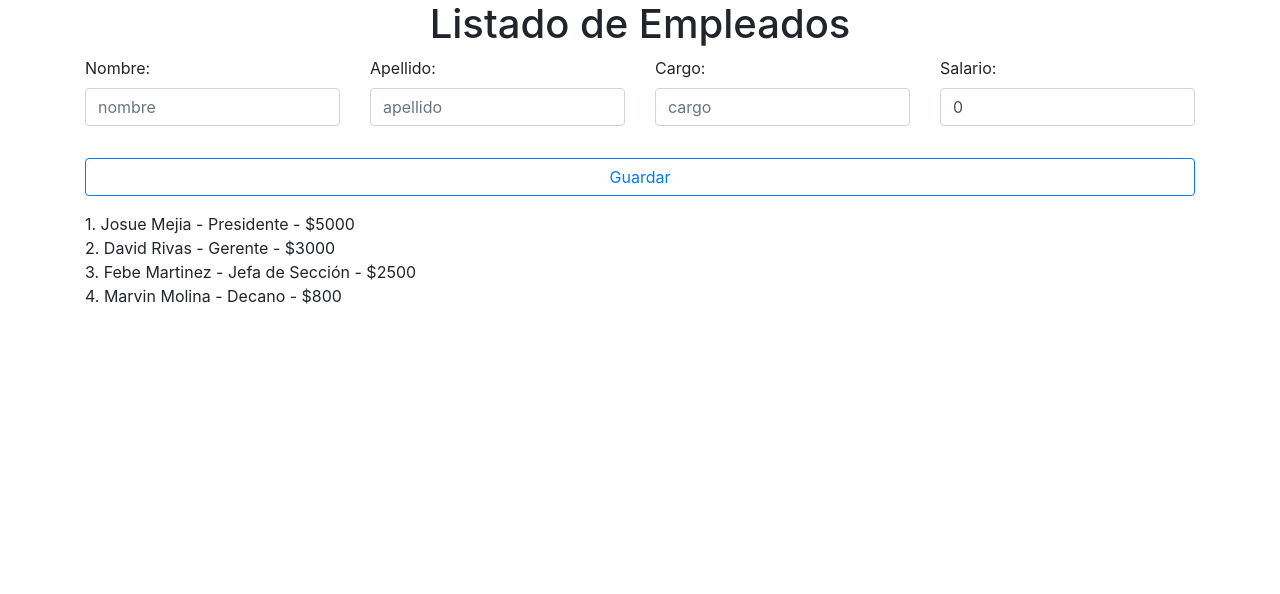
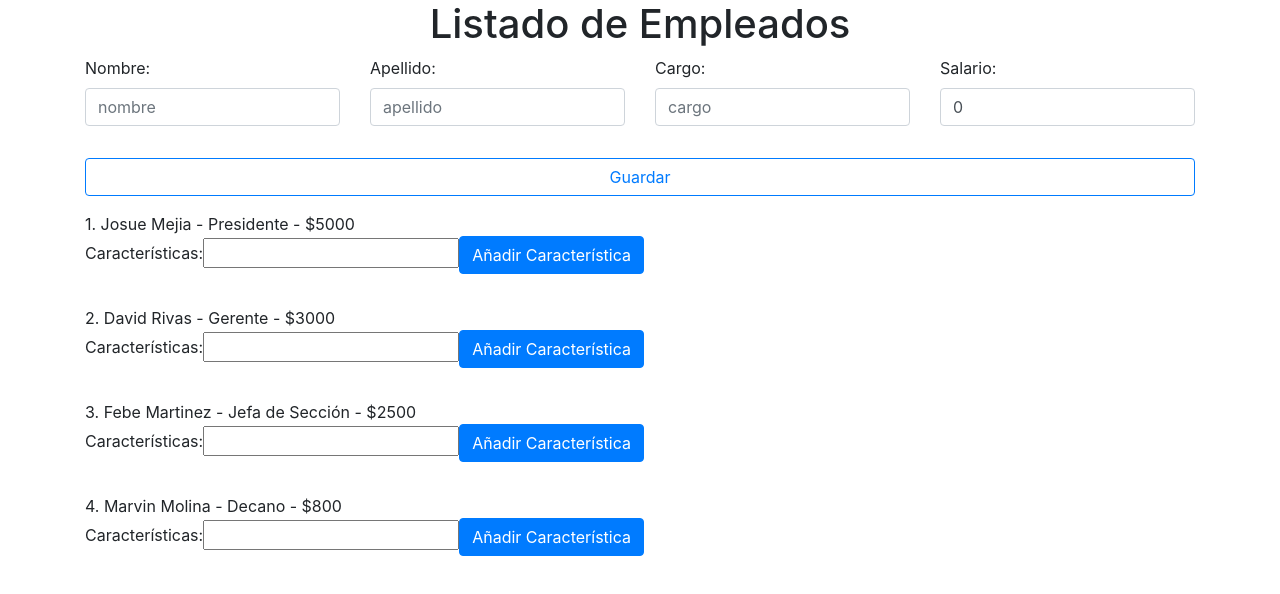
Before and after one commit to joshuamejia20/app-empleados, an Angular app: page / in a window 1280 px wide. Shown: the top 594 px of the page. Built offline with nearby package versions, Linux system fonts and the light colour scheme.

Commit message:
clase 27092023

```diff
--- a/src/app/app.component.html
+++ b/src/app/app.component.html
@@ -35,12 +35,4 @@
   </div>
 </div>
 
-<div class="container mt-3">
-  <div class="row">
-    <div class="col">
-      <div *ngFor="let empleado of empleados; let i = index">
-        {{ (i+1) }}. {{empleado.nombre}} {{empleado.apellido}} - {{empleado.cargo}} - ${{empleado.salario}}
-      </div>
-    </div>
-  </div>
-</div>
+<app-empleado-hijo-c *ngFor="let empleado of empleados; let i = index" [empleadoLista]="empleado" [indice]="i"></app-empleado-hijo-c>
--- a/src/app/app.module.ts
+++ b/src/app/app.module.ts
@@ -3,10 +3,14 @@ import { BrowserModule } from '@angular/platform-browser';
 
 import { AppComponent } from './app.component';
 import { FormsModule } from '@angular/forms';
+import { EmpleadoHijoCComponent } from './empleado-hijo-c/empleado-hijo-c.component';
+import { CaracteristicasEmpleadoCComponent } from './caracteristicas-empleado-c/caracteristicas-empleado-c.component';
 
 @NgModule({
   declarations: [
-    AppComponent
+    AppComponent,
+    EmpleadoHijoCComponent,
+    CaracteristicasEmpleadoCComponent
   ],
   imports: [
     BrowserModule, FormsModule
--- /dev/null
+++ b/src/app/caracteristicas-empleado-c/caracteristicas-empleado-c.component.html
@@ -0,0 +1,3 @@
+<label>Características:</label>
+<input type="text" #nuevaCaracteristica>
+<button class="btn btn-primary" type="button" (click)="agregar_caracteristicas(nuevaCaracteristica.value)">Añadir Característica</button>
--- /dev/null
+++ b/src/app/caracteristicas-empleado-c/caracteristicas-empleado-c.component.ts
@@ -0,0 +1,15 @@
+import { Component, EventEmitter, Output } from '@angular/core';
+
+@Component({
+  selector: 'app-caracteristicas-empleado-c',
+  templateUrl: './caracteristicas-empleado-c.component.html',
+  styleUrls: ['./caracteristicas-empleado-c.component.css']
+})
+export class CaracteristicasEmpleadoCComponent {
+  @Output() newItemEvent = new EventEmitter<string>();
+  @Output() caracteristicasEmpleados = new EventEmitter<string>();
+
+  agregar_caracteristicas(value: string){
+    this.caracteristicasEmpleados.emit(value);
+  }
+}
--- /dev/null
+++ b/src/app/empleado-hijo-c/empleado-hijo-c.component.html
@@ -0,0 +1,16 @@
+<div class="container mt-3">
+    <div class="row">
+      <div class="col">
+        <div>
+          {{ (indice+1) }}. {{empleadoLista.nombre}} {{empleadoLista.apellido}} - {{empleadoLista.cargo}} - ${{empleadoLista.salario}}
+        </div>
+
+
+        <app-caracteristicas-empleado-c (caracteristicasEmpleados)="agregar_caracteristica($event)">
+        </app-caracteristicas-empleado-c>
+        <ul style="list-style: none;">
+            <li *ngFor="let caracteristica of array_caracteristicas">{{ caracteristica }}</li>
+        </ul>
+      </div>
+    </div>
+  </div>
--- /dev/null
+++ b/src/app/empleado-hijo-c/empleado-hijo-c.component.ts
@@ -0,0 +1,19 @@
+import { Component, Input } from '@angular/core';
+import { empleado } from '../empleado.model';
+
+@Component({
+  selector: 'app-empleado-hijo-c',
+  templateUrl: './empleado-hijo-c.component.html',
+  styleUrls: ['./empleado-hijo-c.component.css']
+})
+export class EmpleadoHijoCComponent {
+  @Input() empleadoLista: empleado;
+  @Input() indice: number;
+
+  array_caracteristicas = [""];
+
+  agregar_caracteristica(caracteristica: string){
+    this.array_caracteristicas.push(caracteristica);
+    console.log(this.array_caracteristicas);
+  }
+}
--- a/tsconfig.json
+++ b/tsconfig.json
@@ -2,6 +2,7 @@
 {
   "compileOnSave": false,
   "compilerOptions": {
+    "strictPropertyInitialization": false,
     "baseUrl": "./",
     "outDir": "./dist/out-tsc",
     "forceConsistentCasingInFileNames": true,
```
Also changed, not shown: src/app/caracteristicas-empleado-c/caracteristicas-empleado-c.component.css (added), src/app/empleado-hijo-c/empleado-hijo-c.component.css (added), 2 other files (tests, documents, lock files or other folders).
